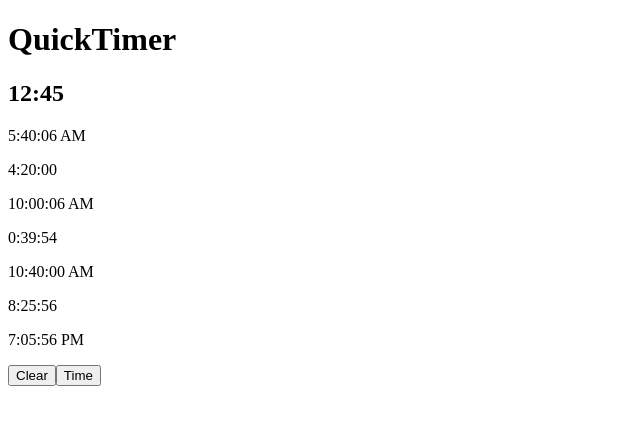
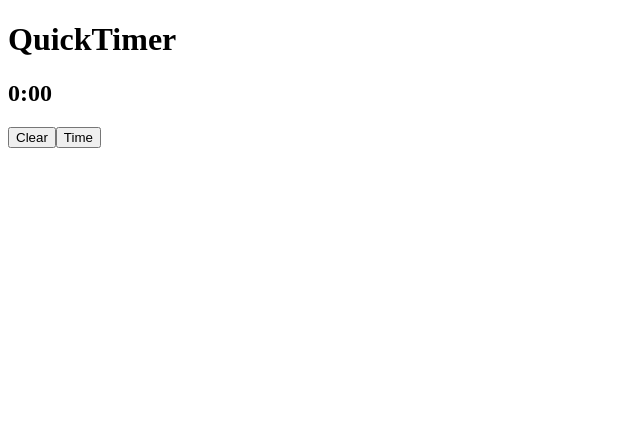
Before and after one commit to slowlydev/quick-timer, a Next.js app: page / in a window 1280 px wide. Shown: the top 424 px of the page, without its empty margins (0-640 px from the left). Built offline with nearby package versions, Linux system fonts and the light colour scheme.

Commit message:
fix(index): removal of test data

```diff
--- a/pages/index.js
+++ b/pages/index.js
@@ -6,7 +6,7 @@ import Controllbar from "../components/Controllbar";
 
 export default function Home() {
 
-	const [time, setTime] = useState([{ time: 1633930806000 }, { time: 1633946406000 }, { time: 1633948800000 }]);
+	const [time, setTime] = useState([]);
 	const [step, setStep] = useState(0);
 	const [timeNow, setTimeNow] = useState(new Date().toLocaleTimeString())
 
```
